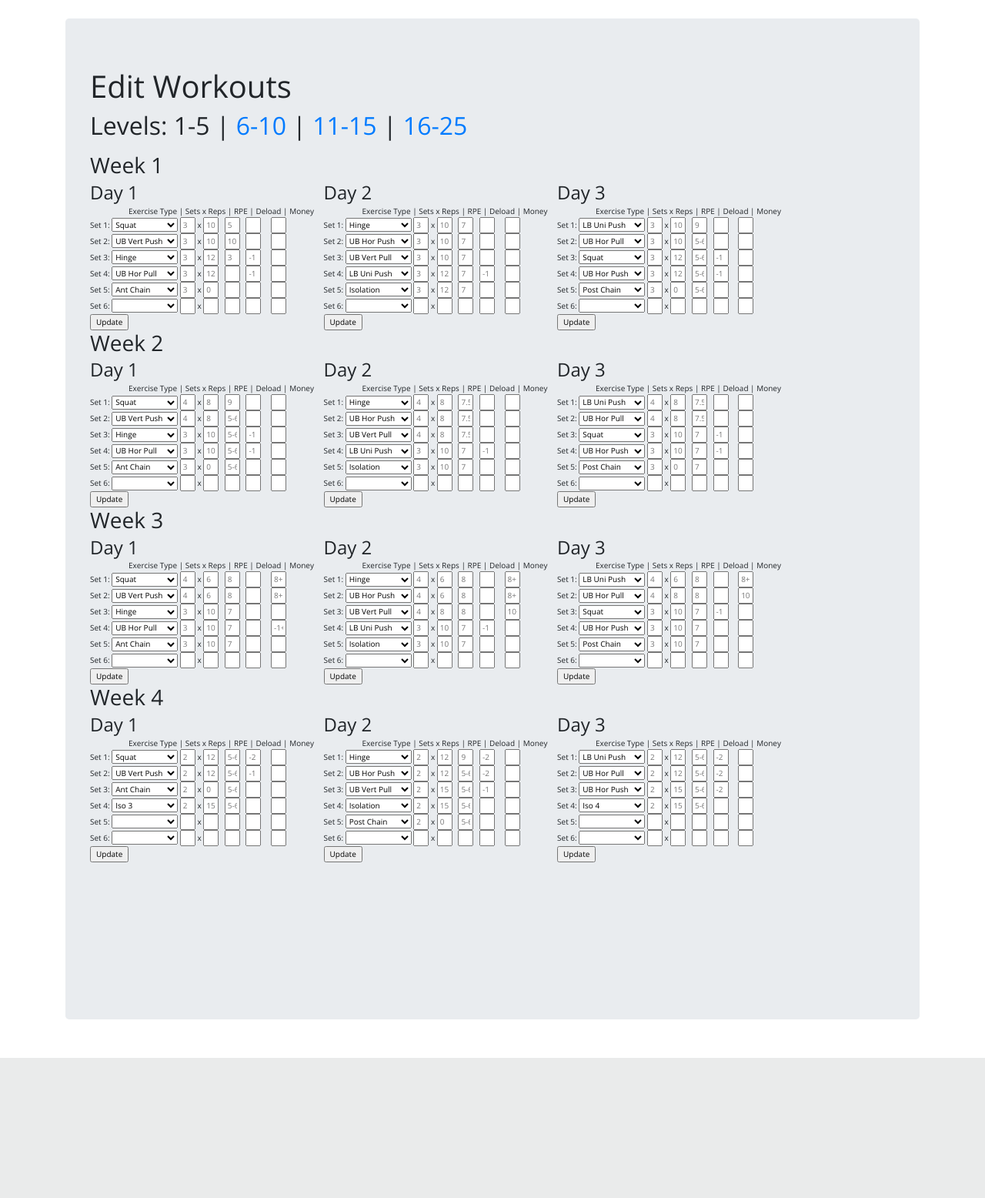
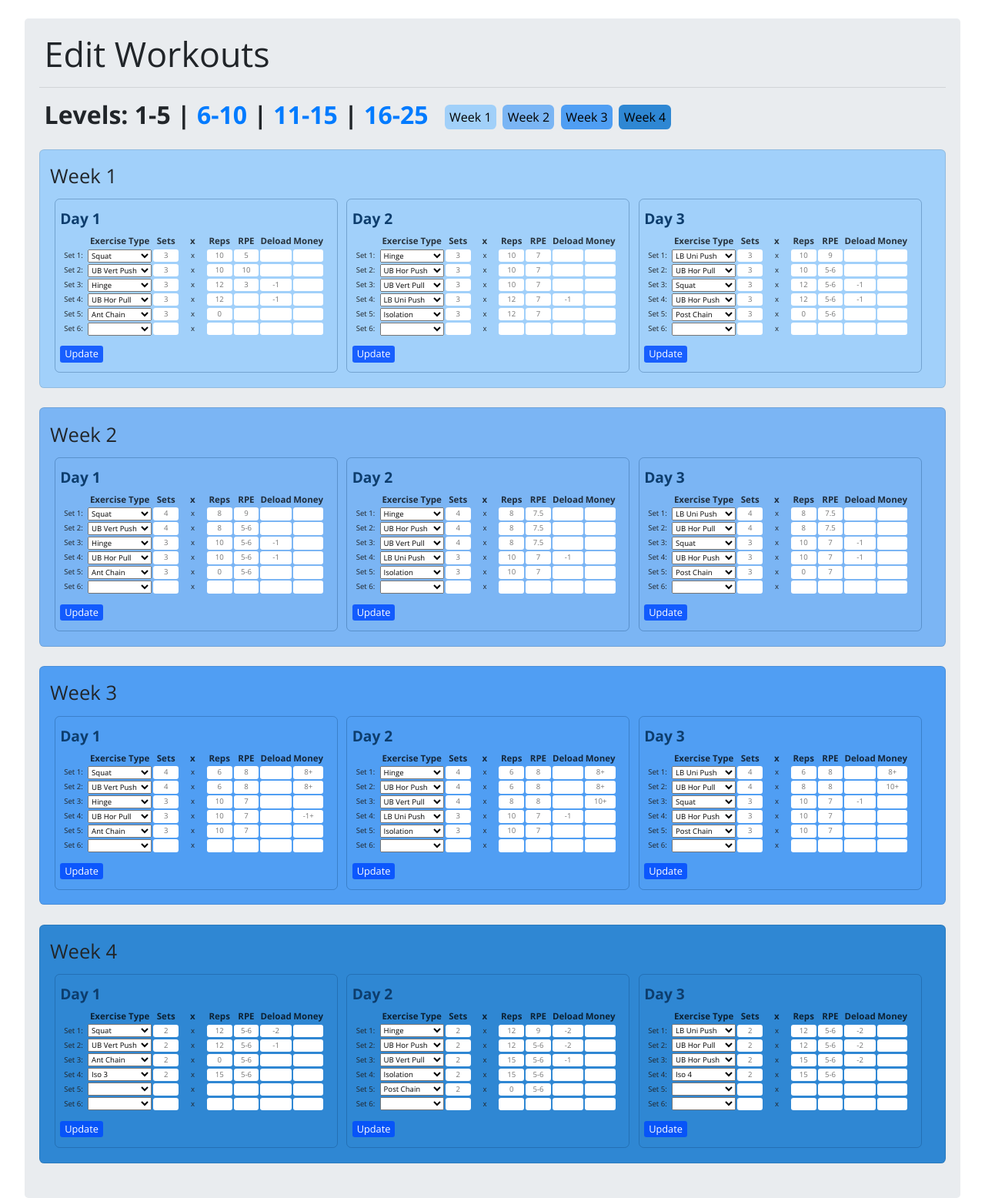
Before and after one commit to mc2147/Alloy_Strength, a Django app: page /admin-workouts/ in a window 1280 px wide. Shown: the part 54-1610 px from the top of the page at 77% size. Before the commit the page ends 1428 px from the top, so only its background shows below. Run offline with Django 3.2, Linux system fonts and the light colour scheme; data comes from the database, SQL or seed files in the repository; both versions use the stored data as it was after the commit; parts of the project's set-up code (start-up, migrations or seed data) failed here and were passed over; some libraries are stand-ins or nearby versions.

Commit message:
Adding changes for workouts page

```diff
--- a/static/adminuserprofilepage/admin_base.css
+++ b/static/adminuserprofilepage/admin_base.css
@@ -1,6 +1,7 @@
 body {
 	font-family: "Open Sans", sans-serif;
 	font-weight: 400;
+	width: 100%;
 }
 
 .navbar {
--- /dev/null
+++ b/static/adminuserprofilepage/admin_workouts.css
@@ -0,0 +1,122 @@
+.jumbotron {
+	width: 95%;
+	margin: 0 auto;
+	padding: 0;
+	padding: 1.5vw;
+}
+
+h1 {
+	font-size: 3.5vw;
+	padding-left: 0.5vw
+}
+
+.main-content-title {
+	margin-top: -1vw;
+}
+
+h2 {
+	font-size: 2.5vw;
+	padding-left: 0.5vw;
+	font-weight: 600;
+}
+
+h3 {
+	font-size: 2vw;
+	margin-top: 0.5vw;
+}
+
+h4 {
+	font-size: 1.5vw;
+}
+
+#week-buttons {
+	margin-left: 1vw;
+	font-weight: normal;
+}
+
+.week-button {
+	border: none;
+	border-radius: 0.5vw;
+	font-size: 1.25vw;
+	padding: 0.5vw;
+	color: black;
+	display: inline-block;
+	vertical-align: middle;
+}
+
+.week-button:hover {
+	text-decoration: none;
+	color: white;
+}
+
+.workout {
+	border-radius: 0.5vw;
+	margin-top: 2vw;
+	margin-bottom: 2vw;
+	border: 1px solid rgba(0, 0, 0, 0.1);
+	padding: 1vw;
+}
+
+.week1 {
+	background-color: rgba(124, 194, 255, 0.65);
+}
+
+.week2 {
+	background-color: rgba(76, 158, 247, 0.70);
+}
+
+.week3 {
+	background-color: rgba(28, 133, 245, 0.75);
+}
+
+.week4 {
+	background-color: rgba(1, 110, 204, 0.80);
+}
+
+.workout-table {
+	width: 100%;
+	border: none;
+	text-align: center;
+	font-size: 0.75vw;
+}
+
+.workout-table th {
+	border: none;
+	font-weight: 600;
+}
+
+.workout-day {
+	width: 32%;
+	padding: 1vw 0.5vw;
+	border: 1px solid rgba(13, 61, 109, 0.3);
+	border-radius: 0.5vw;
+	margin: 0.5%;
+}
+
+.workout-day-title {
+	font-weight: 600;
+	color: rgba(13, 61, 109, 1);
+}
+
+.workout-container {
+	display: flex;
+	flex-wrap: wrap;
+	justify-content: flex-start;
+}
+
+.workout-input {
+	width: 100%;
+	background-color: rgba(255, 255, 255, 1);
+	border: none;
+	text-align: center;
+	border-radius: 0.25vw;
+}
+
+.workout-update-button {
+	margin-top: 1vw;
+	background-color: rgba(0, 76, 255, 0.85);
+	border: none;
+	border-radius: 0.25vw;
+	color: white;
+	font-size: 1vw;
+}
--- a/templates/admin_base.html
+++ b/templates/admin_base.html
@@ -23,8 +23,9 @@
     <script>window.jQuery || document.write('<script src="../../../../assets/js/vendor/jquery.min.js"><\/script>')</script>
 
     <!-- Custom styles for this template -->
+    <link rel="stylesheet" href="{% static 'adminuserprofilepage/admin_base.css' %}">
     <link rel="stylesheet" href="{% static 'adminuserprofilepage/admin_exercises.css' %}">
-    <link rel="stylesheet" href="{% static 'adminuserprofilepage/admin_base.css' %}">
+    <link rel="stylesheet" href="{% static 'adminuserprofilepage/admin_workouts.css' %}">
     <link href="navbar-top.css" rel="stylesheet">
 
     <link href="https://fonts.googleapis.com/css?family=Open+Sans:400,700" rel="stylesheet">
@@ -72,10 +73,4 @@
     $('#Home').click( function() {
       $('#Home').addClass('active');
     });
-
-    // $('body').on('click', '.nav-link', function() {
-    //     $('.active').removeClass('active');
-    //     console.log("THIS: ", this);
-    //     $(this).addClass('active');
-    // });
   </script>
--- a/templates/admin_workouts.html
+++ b/templates/admin_workouts.html
@@ -4,60 +4,105 @@
 
 {% block content %}
 
-<div class="container" style="font-size:10px;">
-  <div class="jumbotron" style="margin-top:0px; margin-bottom:50px; display:inline-block; width:100%; height:1300px;">
+  <div class="jumbotron">
 
-    <h1>Edit Workouts</h1>
-    <h2>Levels: 1-5 | <a href="/admin-workouts-2">6-10</a> | <a href="/admin-workouts-3">11-15</a> | <a href="/admin-workouts-4">16-25</a></h2>
-    <p>{{Test}}</p>
+    <h1 id="main-content-title">Edit Workouts</h1>
+    <hr>
+    <div>
+      <h2>Levels: 1-5 |
+        <a href="/admin-workouts-2">6-10</a> |
+        <a href="/admin-workouts-3">11-15</a> |
+        <a href="/admin-workouts-4">16-25</a>
+        <span id="week-buttons">
+          <a href="#linkedWeek1" class="week-button week1">Week 1</a>
+          <a href="#linkedWeek2" class="week-button week2">Week 2</a>
+          <a href="#linkedWeek3" class="week-button week3">Week 3</a>
+          <a href="#linkedWeek4" class="week-button week4">Week 4</a>
+        </span>
+      </h2>
+    </div>
+
+
 
     {% for Week in Workout_Templates %}
 
-    <h3 style="margin-bottom:2px;">{{Week.0}}</h3>
-
+    <a name="linkedWeek{{ forloop.counter }}"><div class="week{{ forloop.counter }} workout">
+    <h3>{{Week.0}}</h3>
+      <div class="workout-container">
         {% for Day in Week.1 %}
 
-        <div style="display:inline-block;">
+          <div class="workout-day">
             <form method="GET" style="display:inline-block; margin-right:10px;">
 
-            <h4 style="margin-bottom:2px; margin-top:2px;">{{Day.0}}</h4>
+              <h4 class="workout-day-title">{{Day.0}}</h4>
 
-            <div style="margin-left:50px;">
-            Exercise Type | Sets x Reps | RPE | Deload | Money
-            </div>
+              <table class="workout-table">
+                <thead>
+                  <tr>
+                    <th></th>
 
+                    <th>Exercise Type</th>
+
+                    <th>Sets</th>
+
+                    <th>x</th>
+
+                    <th>Reps</th>
+
+                    <th>RPE</th>
+
+                    <th>Deload</th>
+
+                    <th>Money</th>
+                  </tr>
+                </thead>
+
+                <tbody>
                   {% for Sub in Day.1 %}
-              {{Sub.3}}
-              <select name="Type_{{Sub.5}}">
+                    <tr>
+                      <td> {{Sub.3}} </td>
+
+                      <td><select name="Type_{{Sub.5}}">
                             <option value="{{Sub.0}}">{{Sub.0}}</option>
-
                             {% for Type in Exercise_Types %}
                               <option value="{{Type}}">{{Type}}</option>
                             {% endfor %}
+                        </select>
+                      </td>
 
-              </select>
-              <input style="" type="text" placeholder="{{Sub.4}}" name="Sets_{{Sub.5}}">
-              x
-              <input style="" type="text" placeholder="{{Sub.2}}" name="Reps_{{Sub.5}}">
-              <input style="margin-left:5px;" type="text" placeholder="{{Sub.6}}" name="RPE_{{Sub.5}}">
-              <input style="margin-left:5px;" type="text" placeholder="{{Sub.7}}" name="Deload_{{Sub.5}}">
-              <input style="margin-left:15px; margin-left:10px;" type="text" placeholder="{{Sub.8}}" name="Money_{{Sub.5}}">
-              <br>
+                      <td><input class="workout-input" type="text" placeholder="{{Sub.4}}" name="Sets_{{Sub.5}}">
+                      </td>
+
+                      <td>x</td>
+
+                      <td><input class="workout-input" type="text" placeholder="{{Sub.2}}" name="Reps_{{Sub.5}}">
+                      </td>
+
+                      <td><input class="workout-input" type="text" placeholder="{{Sub.6}}" name="RPE_{{Sub.5}}">
+                      </td>
+
+                      <td><input class="workout-input" type="text" placeholder="{{Sub.7}}" name="Deload_{{Sub.5}}">
+                      </td>
+
+                      <td> <input class="workout-input" type="text" placeholder="{{Sub.8}}" name="Money_{{Sub.5}}">
+                      </td>
+                    </tr>
                   {% endfor %}
+                </tbody>
+              </table>
 
-            <input type="submit" style="width:50px;" name="{{Week.2}}{{Day.2}}_Update_Workout" value="Update">
+              <input type="submit" class="workout-update-button" style="width: auto" name="{{Week.2}}{{Day.2}}_Update_Workout" value="Update">
             </form>
           </div>
 
         {% endfor %} <!-- Day Loop End  -->
+      </div>
+    </div></a>
   {% endfor %}
   </div>
-</div>
+
 
 <style>
-  th, td {
-    border:1px solid black;
-  }
   p {
     font-size:10px;
   }
```
Also changed, not shown: db.sqlite3, 2 other files. Lines whose indentation alone changed are shown as unchanged.
